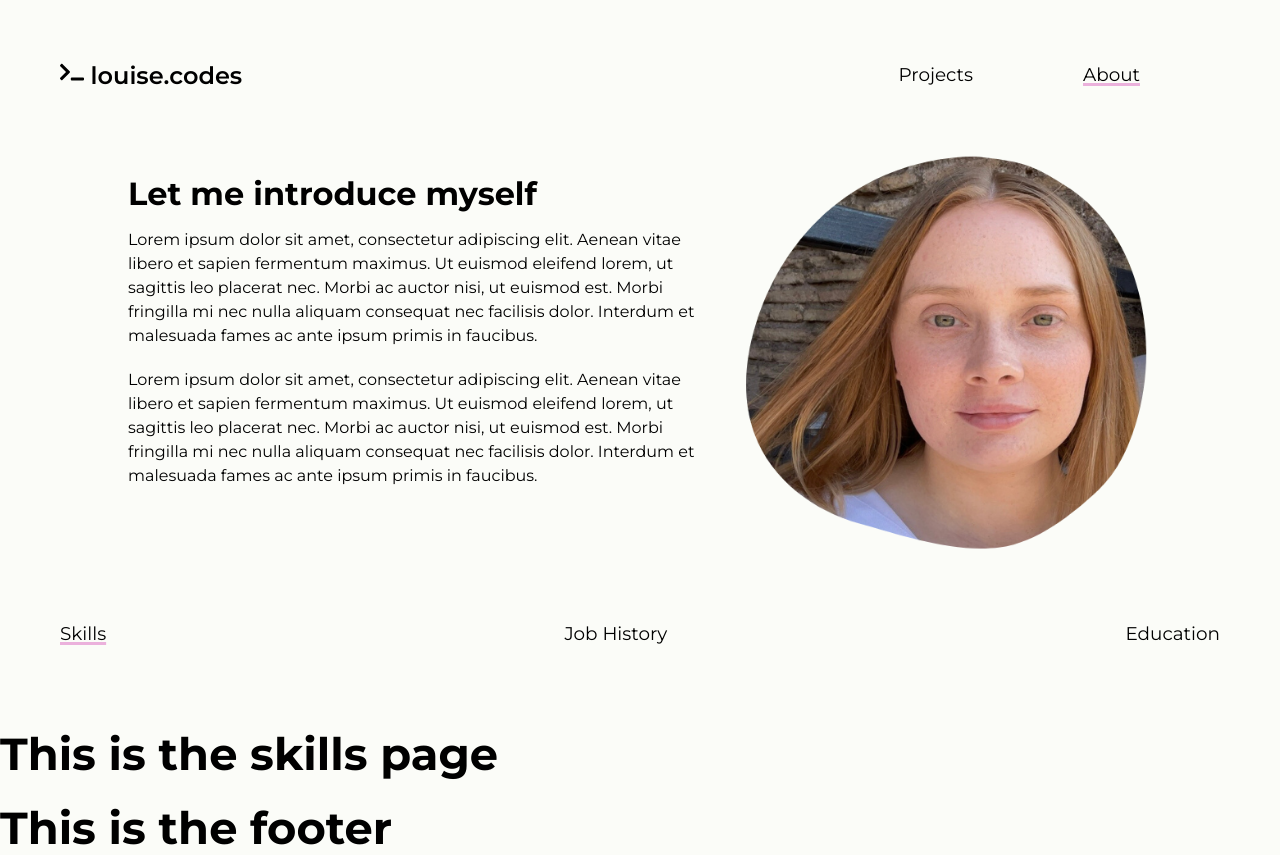
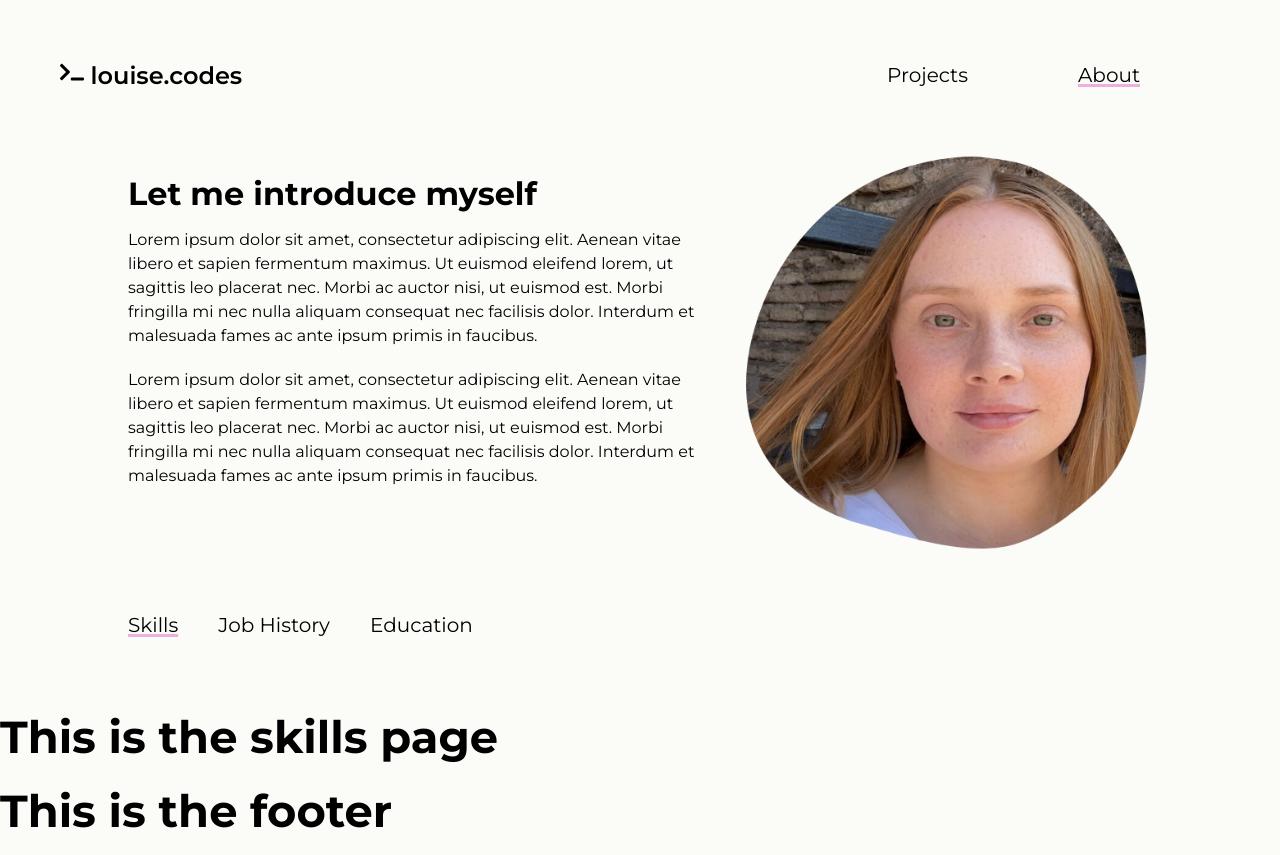
Before and after one commit to louiseka/portfolio, a React (Vite) app: page /about in a window 1280 px wide. Built offline with nearby package versions, Linux system fonts and the light colour scheme.

Commit message:
Styled nested nav bar

```diff
--- a/src/components/AboutLayout.jsx
+++ b/src/components/AboutLayout.jsx
@@ -16,17 +16,18 @@ export default function AboutLayout() {
                 </div>
 
 
-            </main>
 
 
 
 
-            <nav>
-                <NavLink to="." end className={({ isActive }) => (isActive ? 'nav-active' : "")}>Skills</NavLink>
-                <NavLink to="job-history" className={({ isActive }) => (isActive ? 'nav-active' : "")}>Job History</NavLink>
-                <NavLink to="education" className={({ isActive }) => (isActive ? 'nav-active' : "")}>Education</NavLink>
-            </nav>
-            <Outlet />
+
+                <nav className="about-nav">
+                    <NavLink to="." end className={({ isActive }) => (isActive ? 'nav-active' : "")}>Skills</NavLink>
+                    <NavLink to="job-history" className={({ isActive }) => (isActive ? 'nav-active' : "")}>Job History</NavLink>
+                    <NavLink to="education" className={({ isActive }) => (isActive ? 'nav-active' : "")}>Education</NavLink>
+                </nav>
+                <Outlet />
+            </main>
         </>
     )
 }
--- a/src/index.css
+++ b/src/index.css
@@ -70,6 +70,7 @@ nav a {
     padding-left: 30px;
     padding-right: 80px;
     cursor: pointer;
+    font-size: 1.25rem;
 }
 
 .nav-active {
@@ -78,6 +79,16 @@ nav a {
     text-decoration-thickness: 3px;
     line-height: 1.5;
 
+}
+
+/* About Page Navbar */
+
+.about-nav {
+    max-width: 80%;
+    margin: 0 auto 50px;
+    justify-content: flex-start;
+    gap: 40px;
+    font-size: 1.25rem;
 }
 
 /* Header */
```
